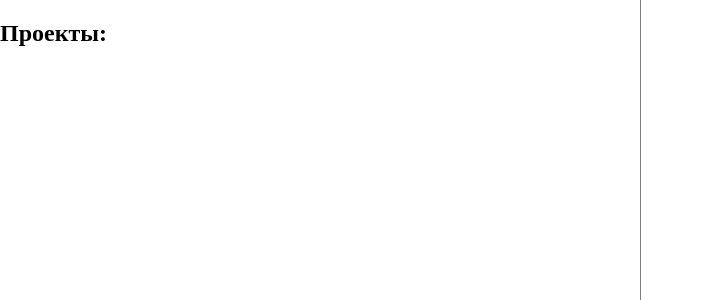
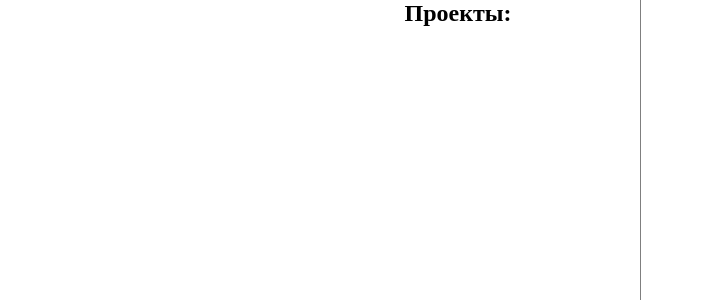
Before and after one commit to Chiga2030/aa-development, a React (Create React App) app: page / in a window 1280 px wide. Shown: the top 300 px of the page, without its empty margins (0-702 px from the left). Built offline with nearby package versions, Linux system fonts and the light colour scheme.

Commit message:
added Title component

```diff
--- a/src/components/LeftScreen/LeftScreen.jsx
+++ b/src/components/LeftScreen/LeftScreen.jsx
@@ -1,10 +1,15 @@
+import Title from '../Title/Title';
+
 import styles from './LeftScreen.module.css';
-
-const title = (<h2>Проекты:</h2>);
 
 const LeftScreen = () => (
   <div className={styles.leftScreen}>
-  {title}
+    <div className = {styles.leftScreenInner}>
+      <Title
+        value = {'Проекты:'}
+        extraClassName = {'toRigth'}
+      />
+    </div>
   </div>
 )
 
--- a/src/components/LeftScreen/LeftScreen.module.css
+++ b/src/components/LeftScreen/LeftScreen.module.css
@@ -1,4 +1,14 @@
 .leftScreen {
   border-right: 1px solid #00000080;
+  display: flex;
+  flex-direction: row-reverse;
   width: 50vw;
 }
+
+.leftScreenInner {
+  display: flex;
+  flex-direction: row;
+  justify-content: flex-end;
+  margin-right: 8em;
+  width: 22vw;
+}
--- /dev/null
+++ b/src/components/Title/Title.jsx
@@ -0,0 +1,9 @@
+import styles from './Title.module.css';
+
+const Title = props => (
+  <h2 className = {`${styles.title} ${styles[props.extraClassName]}`}>
+    {props.value}
+  </h2>
+);
+
+export default Title;
--- /dev/null
+++ b/src/components/Title/Title.module.css
@@ -0,0 +1,7 @@
+.title {
+  margin: 0;
+}
+
+.toRigth {
+  justify-content: flex-end;
+}
--- a/src/index.js
+++ b/src/index.js
@@ -8,6 +8,3 @@ ReactDOM.render(
   </React.StrictMode>,
   document.getElementById('root')
 );
-
-//lol
-//55
```
Also changed, not shown: 1 other file (tests, documents, lock files or other folders).
